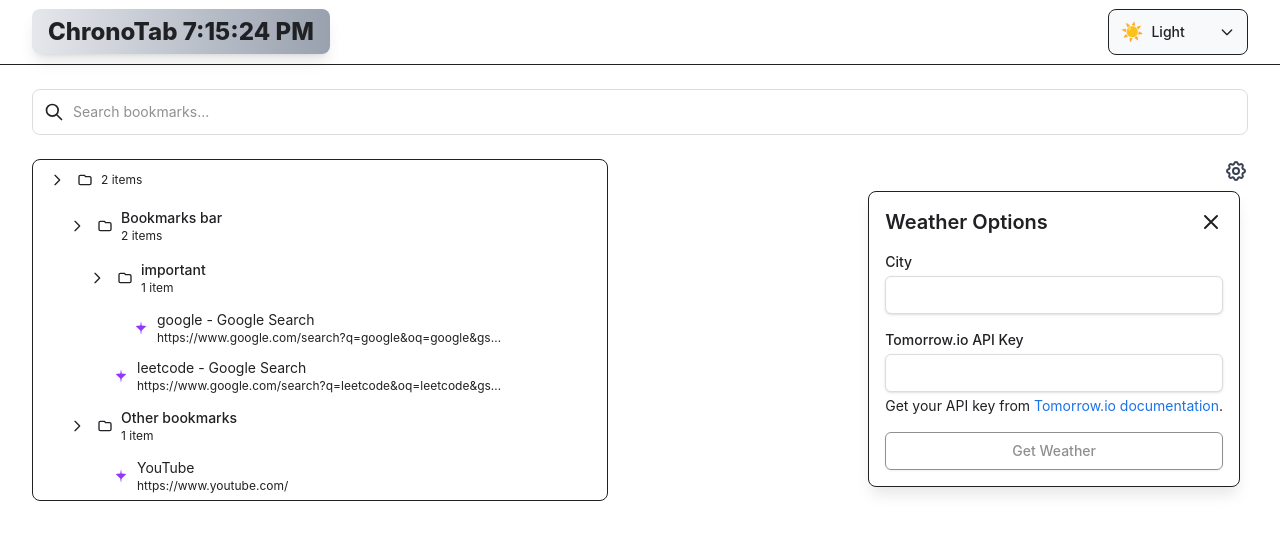
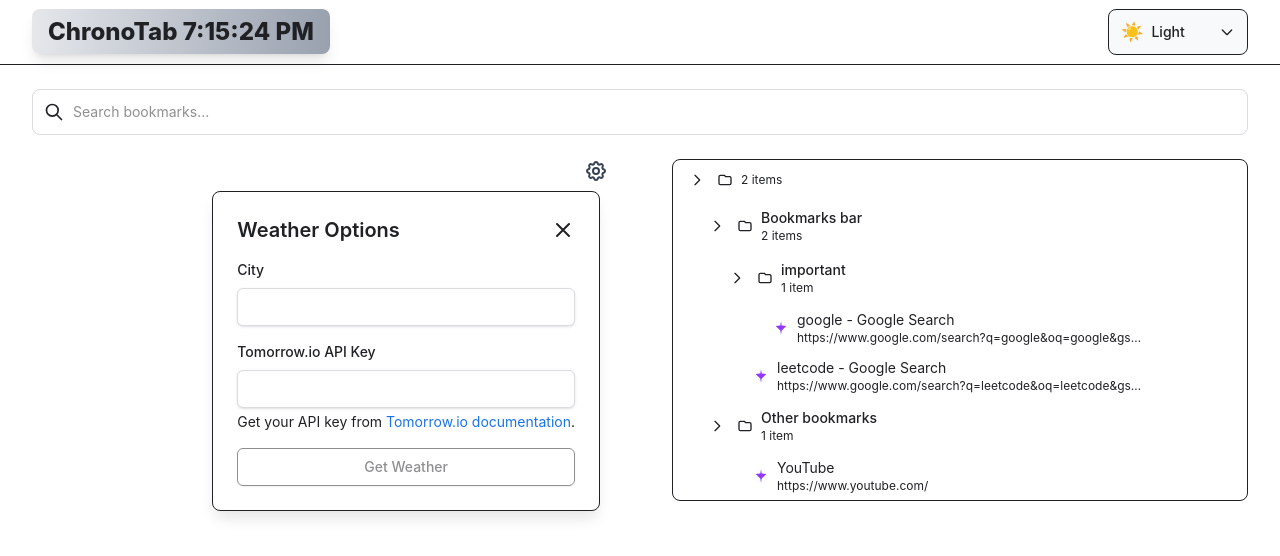
Before and after one commit to Aalok2302/chronotab, an Angular app: page / in a window 1280 px wide. Shown: the top 556 px of the page. Built offline with nearby package versions, Linux system fonts and the light colour scheme.

Commit message:
feat(options): enhance API key input and layout
Improve the options form by adding a toggle for API key visibility on hover/focus and adjusting the layout for better spacing. Also, swap the positions of the weather card and bookmark list in the main layout.

```diff
--- a/src/app/components/layout/layout.html
+++ b/src/app/components/layout/layout.html
@@ -24,10 +24,10 @@
         </div>
         <div class="max-w-7xl mx-auto flex justify-center">
             <div class="w-1/2">
-                <bookmark-list #bookmarkList></bookmark-list>
+                <weather-card></weather-card>
             </div>
             <div class="w-1/2">
-                <weather-card></weather-card>
+                <bookmark-list #bookmarkList></bookmark-list>
             </div>
         </div>
 
--- a/src/app/components/options/options.component.html
+++ b/src/app/components/options/options.component.html
@@ -1,4 +1,4 @@
-<div class="p-4 theme-bg-elevated theme-shadow-lg rounded-lg border">
+<div class="p-6 theme-bg-elevated theme-shadow-lg rounded-lg border">
   <div class="flex justify-between items-center mb-4">
     <h2 class="text-xl font-semibold">Weather Options</h2>
     <button (click)="onClose()" class="text-text-secondary hover:text-text-primary focus:outline-none">
@@ -7,31 +7,35 @@
       </svg>
     </button>
   </div>
-  <form [formGroup]="optionsForm" (ngSubmit)="onSubmit()" class="space-y-4">
-    <div>
-      <label for="city" class="block text-sm font-medium text-text-primary">City</label>
+  <form [formGroup]="optionsForm" (ngSubmit)="onSubmit()" class="space-y-6">
+    <div class="mb-4">
+      <label for="city" class="block text-sm font-medium text-text-primary mb-2">City</label>
       <input
         id="city"
         type="text"
         formControlName="city"
         class="mt-1 block w-full px-3 py-2 border border-border-primary rounded-md shadow-sm focus:outline-none focus:ring-border-focus focus:border-border-focus sm:text-sm"
       />
-      <div *ngIf="optionsForm.get('city')?.invalid && optionsForm.get('city')?.touched" class="text-error text-xs mt-1">
+      <div *ngIf="optionsForm.get('city')?.invalid && optionsForm.get('city')?.touched" class="text-error text-xs mt-2">
         City is required.
       </div>
     </div>
-    <div>
-      <label for="apiKey" class="block text-sm font-medium text-text-primary">Tomorrow.io API Key</label>
+    <div class="mb-4">
+      <label for="apiKey" class="block text-sm font-medium text-text-primary mb-2">Tomorrow.io API Key</label>
       <input
         id="apiKey"
-        type="text"
+        [type]="showApiKey ? 'text' : 'password'"
         formControlName="apiKey"
+        (mouseenter)="toggleApiKeyVisibility(true, 'hover')"
+        (mouseleave)="toggleApiKeyVisibility(false, 'hover')"
+        (focus)="toggleApiKeyVisibility(true, 'focus')"
+        (blur)="toggleApiKeyVisibility(false, 'focus')"
         class="mt-1 block w-full px-3 py-2 border border-border-primary rounded-md shadow-sm focus:outline-none focus:ring-border-focus focus:border-border-focus sm:text-sm"
       />
       <p class="mt-1 text-sm text-text-secondary">
         Get your API key from <a href="https://docs.tomorrow.io/reference/realtime-weather" target="_blank" class="text-accent hover:text-accent-hover">Tomorrow.io documentation</a>.
       </p>
-      <div *ngIf="optionsForm.get('apiKey')?.invalid && optionsForm.get('apiKey')?.touched" class="text-error text-xs mt-1">
+      <div *ngIf="optionsForm.get('apiKey')?.invalid && optionsForm.get('apiKey')?.touched" class="text-error text-xs mt-2">
         API Key is required.
       </div>
     </div>
--- a/src/app/components/options/options.component.ts
+++ b/src/app/components/options/options.component.ts
@@ -13,12 +13,26 @@ export class OptionsComponent implements OnInit {
   @Output() closeOptions = new EventEmitter<void>();
 
   optionsForm!: FormGroup;
+  isHovered: boolean = false;
+  isFocused: boolean = false;
+
+  get showApiKey(): boolean {
+    return this.isHovered || this.isFocused;
+  }
 
   ngOnInit() {
     this.optionsForm = new FormGroup({
       city: new FormControl(this.initialCity, Validators.required),
       apiKey: new FormControl(this.initialApiKey, Validators.required),
     });
+  }
+
+  toggleApiKeyVisibility(isVisible: boolean, source: 'hover' | 'focus') {
+    if (source === 'hover') {
+      this.isHovered = isVisible;
+    } else if (source === 'focus') {
+      this.isFocused = isVisible;
+    }
   }
 
   onSubmit() {
--- a/src/app/components/weather-card/weather-card.html
+++ b/src/app/components/weather-card/weather-card.html
@@ -1,4 +1,4 @@
-<div class="flex relative mr-8">
+<div class="flex relative mx-8">
   <div class="w-full">
     <!-- Configuration Icon -->
     <div class="relative">
```
